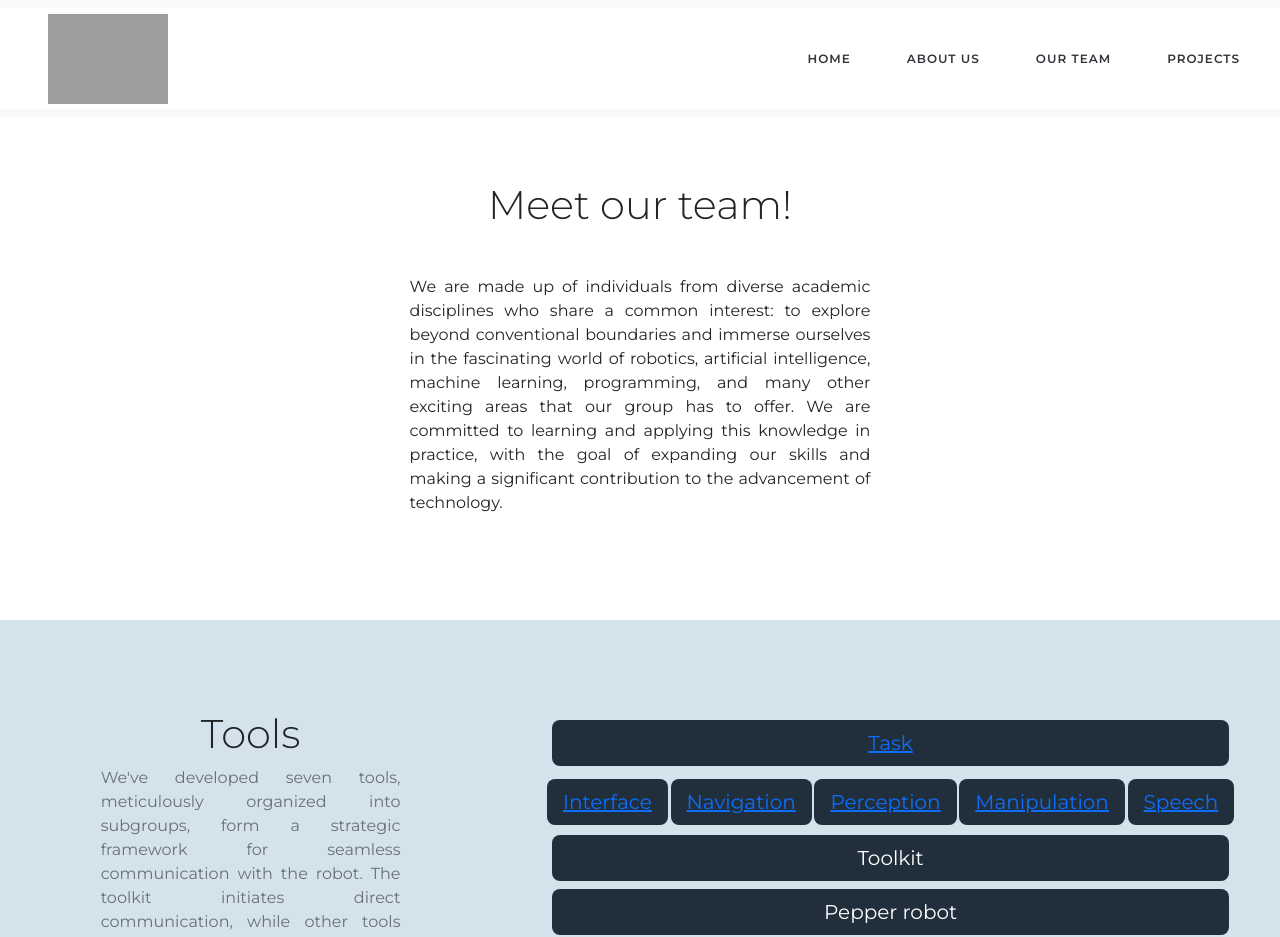
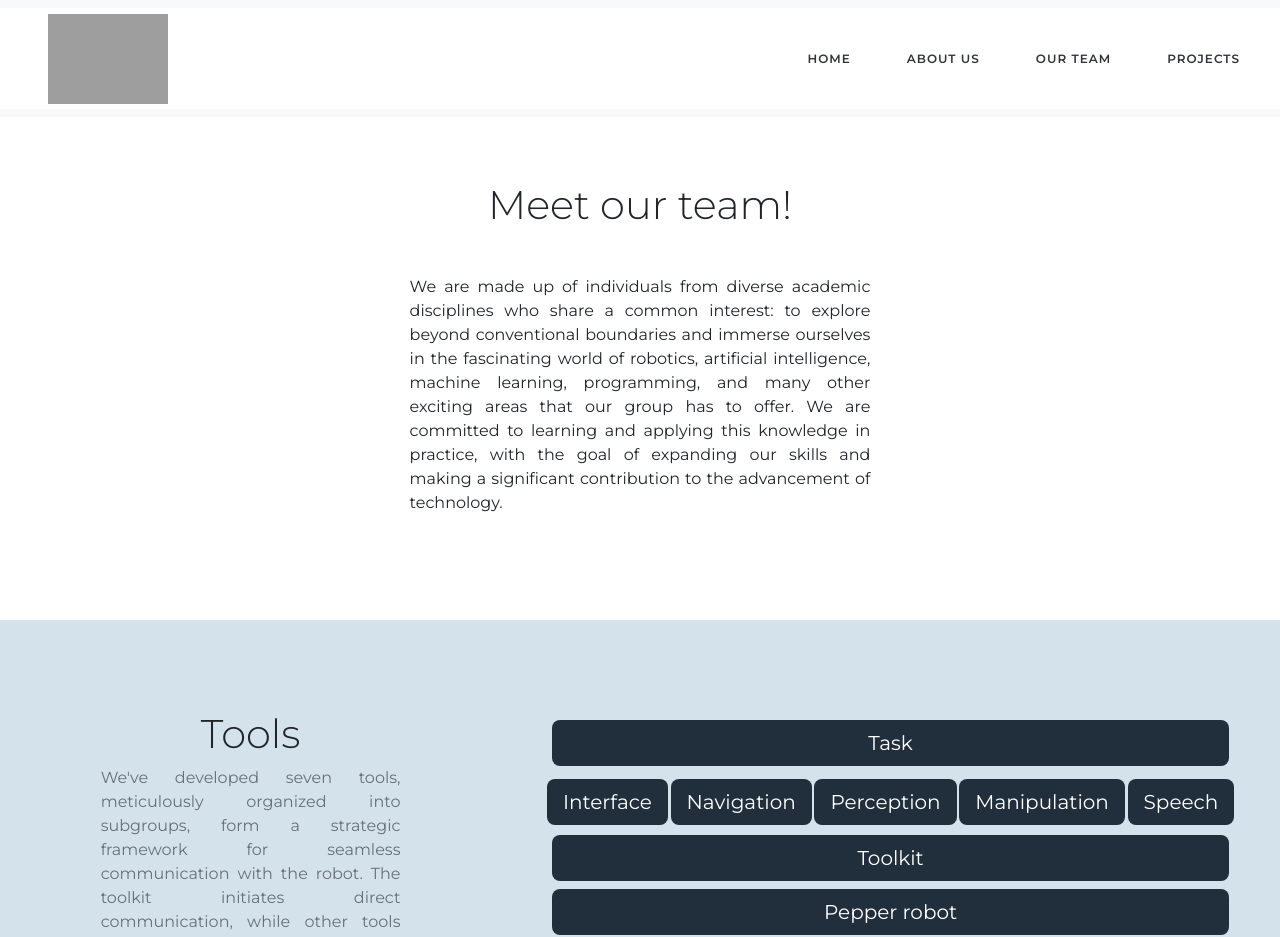
Before and after one commit to SaroM0/SinfonIAWeb, an Angular app: page /tools in a window 1280 px wide. Shown: the top 937 px of the page. Built offline with nearby package versions, Linux system fonts and the light colour scheme; grey boxes are pictures that could not be loaded.

Commit message:
botones de herramientas funcionando

```diff
--- a/src/app/tools/tools.component.html
+++ b/src/app/tools/tools.component.html
@@ -25,17 +25,17 @@
   </div>
   <div class="inf">
     <div class="d-grid gap-2" style="margin-top: 10px;">
-      <button type="button" class="btn btn-primary btn-lg"><a href="tools#task_tools_component">Task</a></button>
+      <button type="button" class="btn btn-primary btn-lg" (click)="scrollToSection('task-section')">Task</button>
     </div>
     <div class="button-container">
-      <button type="button" class="btn btn-primary btn-lg"><a href="tools#interface_tools_component">Interface</a></button>
-      <button type="button" class="btn btn-primary btn-lg"><a href="tools#nav_tools_component">Navigation</a></button>
-      <button type="button" class="btn btn-primary btn-lg"><a href="tools#percep_tools_component">Perception</a></button>
-      <button type="button" class="btn btn-primary btn-lg"><a href="tools#manip_tools_component">Manipulation</a></button>
-      <button type="button" class="btn btn-primary btn-lg"><a href="tools#speech_tools_component">Speech</a></button>
+      <button type="button" class="btn btn-primary btn-lg" (click)="scrollToSection('interface-section')">Interface</button>
+      <button type="button" class="btn btn-primary btn-lg" (click)="scrollToSection('navigation-section')">Navigation</button>
+      <button type="button" class="btn btn-primary btn-lg" (click)="scrollToSection('perception-section')">Perception</button>
+      <button type="button" class="btn btn-primary btn-lg" (click)="scrollToSection('manipulation-section')">Manipulation</button>
+      <button type="button" class="btn btn-primary btn-lg" (click)="scrollToSection('speech-section')">Speech</button>
     </div>
     <div class="d-grid gap-2" style="margin-top: 10px;">
-      <button type="button" class="btn btn-primary btn-lg">Toolkit</button>
+      <button type="button" class="btn btn-primary btn-lg" (click)="scrollToSection('toolkit-section')">Toolkit</button>
       <button type="button" class="btn btn-primary btn-lg" >Pepper robot</button>
     </div>
   </div>
@@ -43,7 +43,7 @@
 
 <!-- task team ------------------------------------------------------------------------------------------------------------------------------------------------------->
 <section>
-  <div class="section">
+  <div class="section" >
     <div class="container">
         <h1 class="heading-3">Administrative Team</h1>
           <p class="paragraph-light">At the heart of our organization is an efficient administrative team led by our advisor professor.
@@ -94,7 +94,7 @@
       </div>
 
 
-  <div class="section" id="task_tools_component">
+  <div class="section" id="task-section">
     <div class="container">
         <h1 class="heading-3"> Task Team</h1>
           <p class="paragraph-light">Task Team is a dedicated group specializing in the development of state-machines.
@@ -176,7 +176,7 @@
   </div>
 
 
-  <div class="section" id="interface_tools_component">
+  <div class="section" id="interface-section">
     <div class="container">
         <h1 class="heading-3"> Interface Team</h1>
           <p class="paragraph-light">The Interface team specializes in creating user-friendly visual tools for the robot's interface.
@@ -257,7 +257,7 @@
       </div>
   </div>
 
-  <div class="section" id="nav_tools_component">
+  <div class="section" id="navigation-section">
     <div class="container">
         <h1 class="heading-3"> Navigation Team</h1>
           <p class="paragraph-light">The Navigation team is all about making sure the robot can move around autonomously and
@@ -338,7 +338,7 @@
       </div>
   </div>
 
-  <div class="section" id="percep_tools_component">
+  <div class="section" id="perception-section">
     <div class="container">
         <h1 class="heading-3"> Perception Team</h1>
           <p class="paragraph-light">The Perception team specializes in harnessing the power of machine learning technologies,
@@ -447,7 +447,7 @@
       </div>
   </div>
 
-  <div class="section" id="manip_tools_component">
+  <div class="section" id="manipulation-section">
     <div class="container">
         <h1 class="heading-3"> Manipulation Team</h1>
           <p class="paragraph-light">The Manipulation team focuses on enhancing the robot's interaction with its environment through
@@ -556,7 +556,7 @@
       </div>
   </div>
 
-  <div class="section" id="speech_tools_component">
+  <div class="section" id="speech-section">
     <div class="container">
         <h1 class="heading-3"> Speech Team</h1>
           <p class="paragraph-light">The Speech team specializes in natural language processing to facilitate seamless interaction
--- a/src/app/tools/tools.component.ts
+++ b/src/app/tools/tools.component.ts
@@ -11,7 +11,7 @@ export class ToolsComponent implements OnInit {
 
   constructor() { }
 
-  ngOnInit():void {
+  ngOnInit(): void {
     const swiper = new Swiper('.slide-content', {
       slidesPerView: 4,
       spaceBetween: 25,
@@ -26,19 +26,24 @@ export class ToolsComponent implements OnInit {
         clickable: true,
         dynamicBullets: true
       },
-
-      breakpoints:{
-        0:{
-          slidesPerView:1,
+      breakpoints: {
+        0: {
+          slidesPerView: 1,
         },
-        520:{
-          slidesPerView:2,
+        520: {
+          slidesPerView: 2,
         },
-        950:{
-          slidesPerView:4,
+        950: {
+          slidesPerView: 4,
         },
       }
     });
   }
 
+  scrollToSection(sectionId: string): void {
+    const section = document.getElementById(sectionId);
+    if (section) {
+      section.scrollIntoView({ behavior: 'smooth' });
+    }
+  }
 }
```
Also changed, not shown: src/app/tools/tools.component.css (line endings or trailing spaces).
